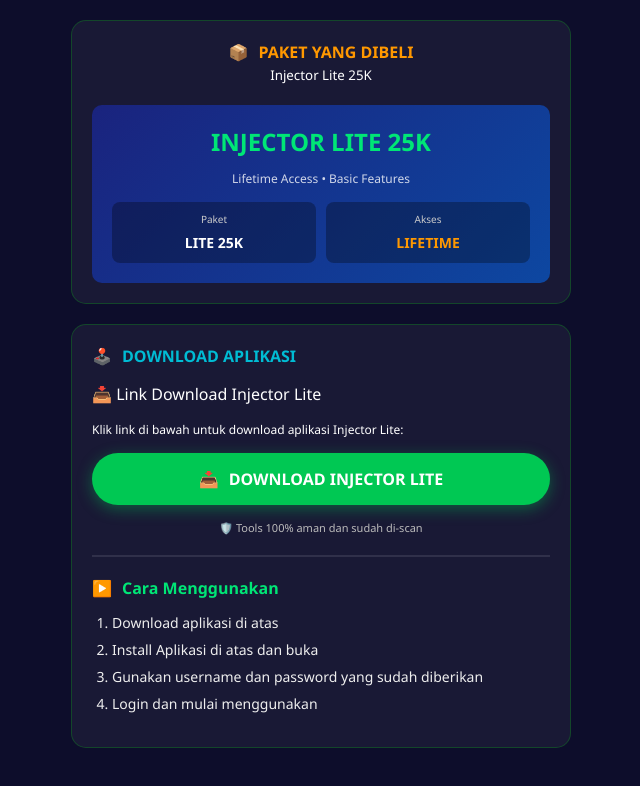
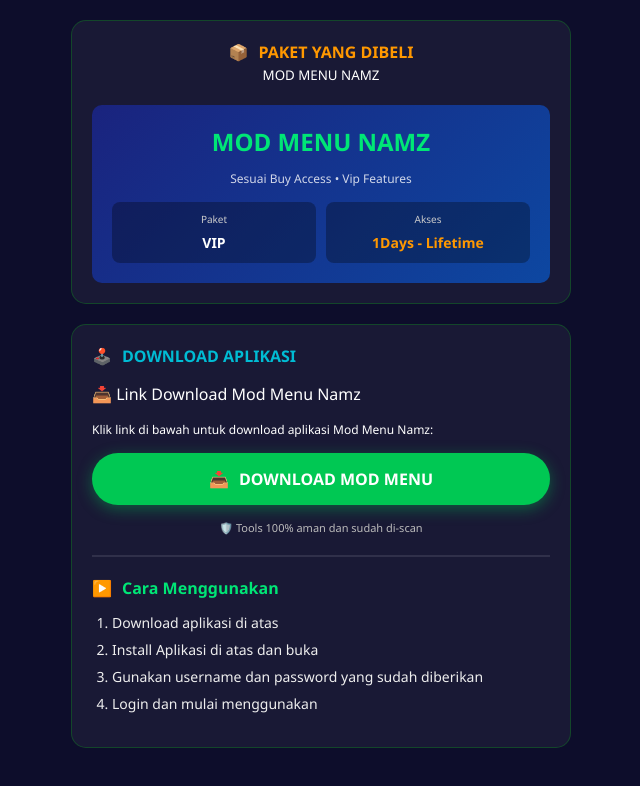
Before and after one commit to anamprojek03/namzutama, a plain HTML site: page index.html in a window 1280 px wide. Shown: the whole page, without its empty margins (319-959 px from the left). Drawn offline with Linux system fonts and the light colour scheme.

Commit message:
Update index.html for Mod Menu Namz

```diff
--- a/index.html
+++ b/index.html
@@ -147,21 +147,21 @@
                 <div class="icon-text">
                     <span>📦</span> PAKET YANG DIBELI
                 </div>
-                <small>Injector Lite 25K</small>
+                <small>MOD MENU NAMZ</small>
             </div>
 
             <div class="highlight-box">
-                <h2>INJECTOR LITE 25K</h2>
-                <p>Lifetime Access • Basic Features</p>
+                <h2>MOD MENU NAMZ</h2>
+                <p>Sesuai Buy Access • Vip Features</p>
 
                 <div class="info-grid">
                     <div class="info-item">
                         <span class="info-label">Paket</span>
-                        <span class="info-value">LITE 25K</span>
+                        <span class="info-value">VIP</span>
                     </div>
                     <div class="info-item">
                         <span class="info-label">Akses</span>
-                        <span class="info-value" style="color: #ff9800;">LIFETIME</span>
+                        <span class="info-value" style="color: #ff9800;">1Days - Lifetime</span>
                     </div>
                 </div>
             </div>
@@ -172,11 +172,11 @@
                 <div class="icon-text" style="color: #00bcd4; justify-content: flex-start;">
                     <span>🕹️</span> DOWNLOAD APLIKASI
                 </div>
-                <p class="https://dowloadmodnamz.netlify.app/">📥 Link Download Injector Lite</p>
-                <p style="font-size: 12px;">Klik link di bawah untuk download aplikasi Injector Lite:</p>
+                <p class="https://dowloadmodnamz.netlify.app/">📥 Link Download Mod Menu Namz</p>
+                <p style="font-size: 12px;">Klik link di bawah untuk download aplikasi Mod Menu Namz:</p>
 
                 <a href="https://dowloadmodnamz.netlify.app/" download class="download-btn">
-    <span>📥</span> DOWNLOAD INJECTOR LITE
+    <span>📥</span> DOWNLOAD MOD MENU
 </a>
 
                 <span class="scan-text">🛡️ Tools 100% aman dan sudah di-scan</span>
@@ -200,4 +200,5 @@
     </div>
 
 </body>
+
 </html>
```
